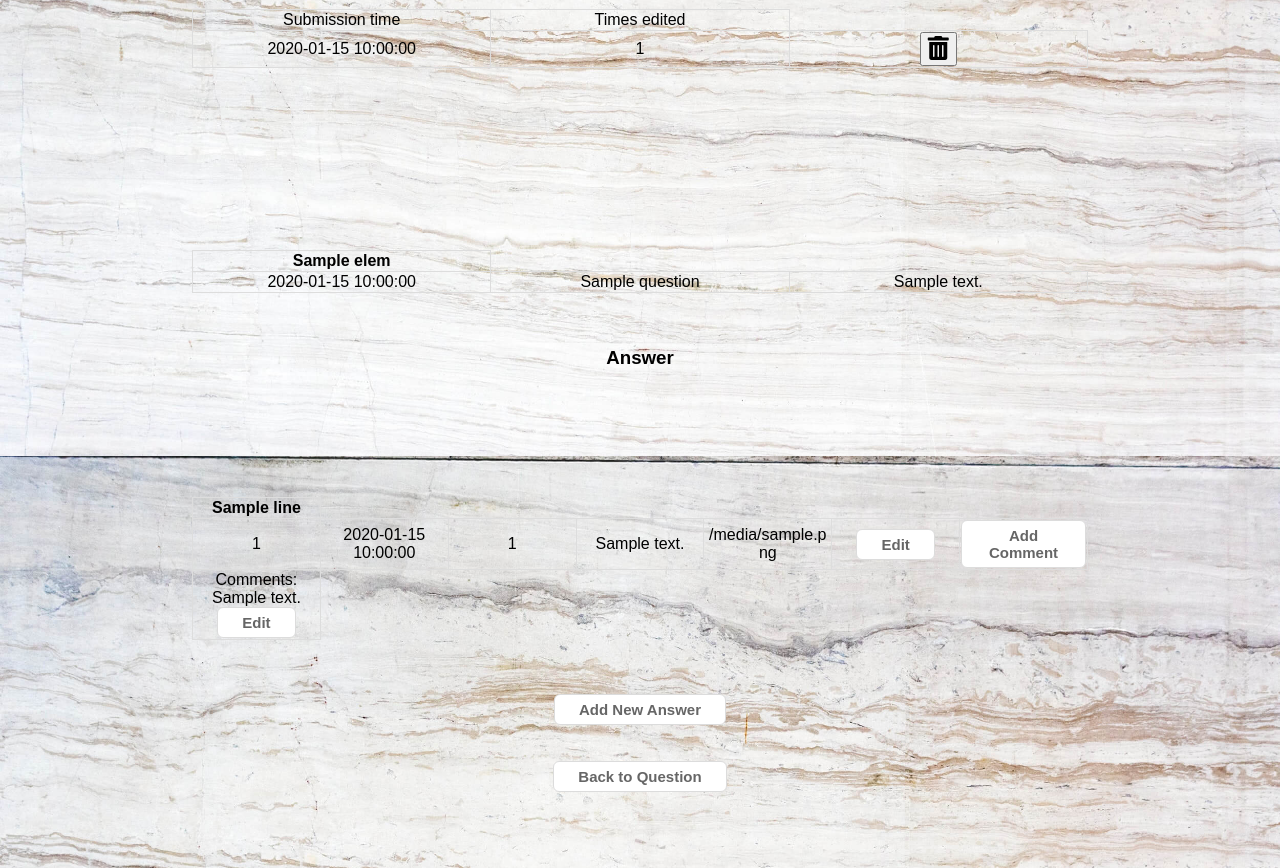
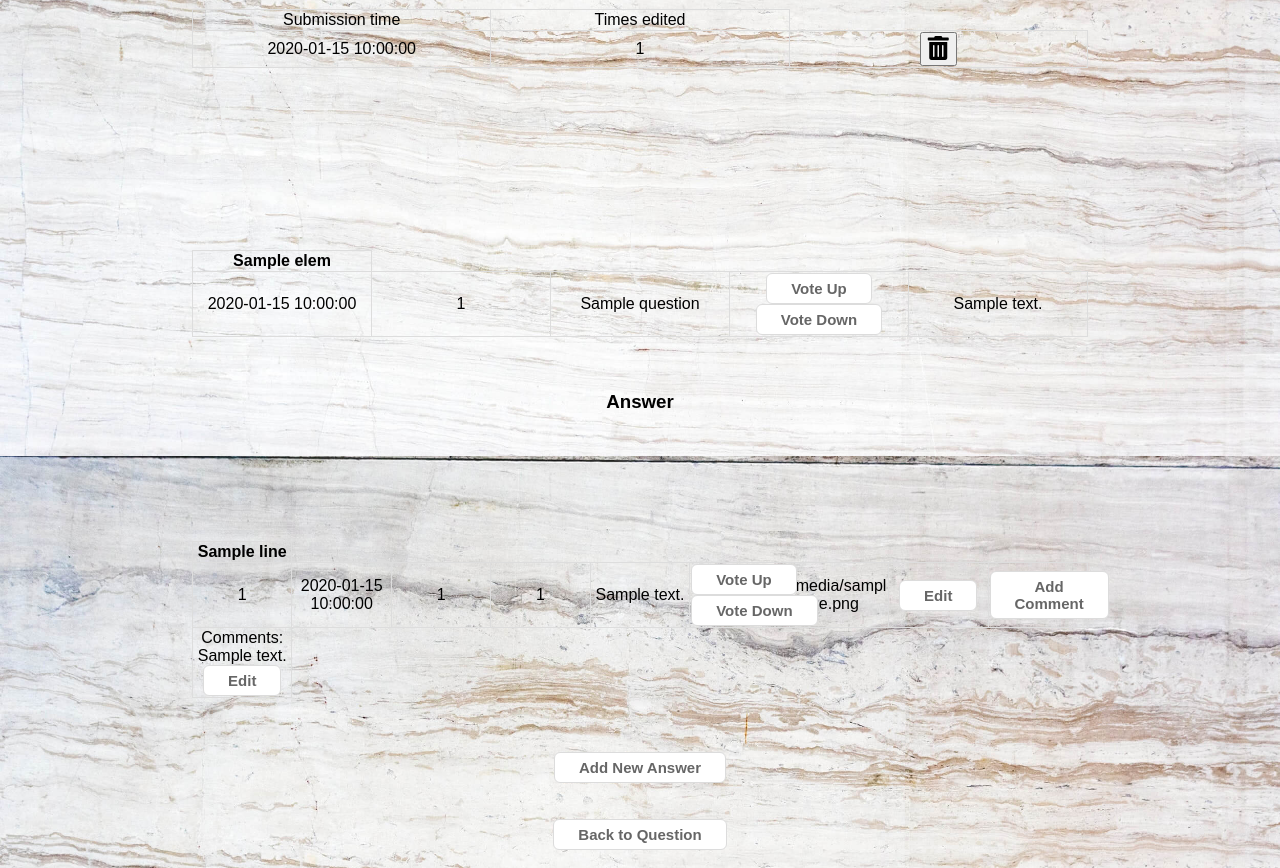
Before and after one commit to tejfi/Askmate3, a Flask app: template templates/display.html in a window 1280 px wide. Shown: the part 398-1266 px from the top of the page. Run offline with Flask 2, Linux system fonts and the light colour scheme; the template is opened without the code that fills it: most values are stand-ins (such as "Sample title", 1, 10 or a date in 2020).

Commit message:
Vote buttons on question and answer working

```diff
--- a/data_handler.py
+++ b/data_handler.py
@@ -202,3 +202,41 @@ def get_comment_by_id(cursor, id):
     """, {'id': id})
     comment = cursor.fetchone()
     return comment
+
+
+@database_common.connection_handler
+def get_question_vote_number_by_id(cursor, id):
+    cursor.execute('''
+    SELECT vote_number FROM question
+        WHERE id = %(id)s;
+    ''', {'id':id})
+    vote_number_dict = cursor.fetchone()
+    vote_number = vote_number_dict['vote_number']
+    return vote_number
+
+
+@database_common.connection_handler
+def get_answer_vote_number_by_id(cursor, id):
+    cursor.execute('''
+    SELECT vote_number FROM answer
+        WHERE id = %(id)s;
+    ''', {'id':id})
+    vote_number_dict = cursor.fetchone()
+    vote_number = vote_number_dict['vote_number']
+    return vote_number
+
+
+@database_common.connection_handler
+def update_question_vote_number(cursor, vote_number, id):
+    cursor.execute('''
+    UPDATE question SET vote_number = %(vote_number)s
+    WHERE id = %(id)s
+    ''', {'vote_number': vote_number, 'id': id})
+
+
+@database_common.connection_handler
+def update_answer_vote_number(cursor, vote_number, id):
+    cursor.execute('''
+    UPDATE answer SET vote_number = %(vote_number)s
+    WHERE id = %(id)s
+    ''', {'vote_number': vote_number, 'id': id})
--- a/server.py
+++ b/server.py
@@ -59,14 +59,13 @@ def display_question(id):
     comment_to_question = data_handler.get_comment_by_question_id(id)
     for answer in answers:
         comments.append(data_handler.get_comments_by_answer_id(answer["id"]))
-        print(comments)
     return render_template('display.html', questions=questions, answers=answers,comment_to_question=comment_to_question, comments=comments)
 
 
 @app.route('/question/<question_id>/new-answer', methods=['POST', 'GET'])
 def add_answer(question_id):
     if request.method == 'POST':
-        vote_number = request.form["vote_number"]
+        vote_number = 0
         message = request.form["message"]
         image = request.form["image"]
         data_handler.insert_answer_table(vote_number, question_id, message, image)
@@ -140,13 +139,43 @@ def edit_answer_comment(comment_id):
         message = request.form.get('message')
         data_handler.edit_answer_comment(message, comment_id)
         return redirect(url_for('display_question', id=question_id))
-
     question_id = request.form.get('question_id')
     comment = data_handler.get_comment_by_id(comment_id)
-    print(comment)
     return render_template('edit_answer_comments.html', id=question_id, comment=comment)
 
 
+@app.route('/question/<id>/vote-up', methods=['POST'])
+def vote_question_up(id):
+    if request.method == 'POST':
+        vote_number = data_handler.get_question_vote_number_by_id(id) + 1
+        data_handler.update_question_vote_number(vote_number, id)
+        return redirect(url_for("display_question", id=id))
+
+
+@app.route('/question/<id>/vote-down', methods=['POST'])
+def vote_question_down(id):
+    if request.method == 'POST':
+        vote_number = data_handler.get_question_vote_number_by_id(id) - 1
+        data_handler.update_question_vote_number(vote_number, id)
+        return redirect(url_for("display_question", id=id))
+
+
+@app.route('/answer/<id>/vote-up', methods=['POST'])
+def vote_answer_up(id):
+    if request.method == 'POST':
+        question_id = request.form.get('question_id')
+        vote_number = data_handler.get_answer_vote_number_by_id(id) + 1
+        data_handler.update_answer_vote_number(vote_number, id)
+        return redirect(url_for("display_question", id=question_id))
+
+
+@app.route('/answer/<id>/vote-down', methods=['POST'])
+def vote_answer_down(id):
+    if request.method == 'POST':
+        question_id = request.form.get('question_id')
+        vote_number = data_handler.get_answer_vote_number_by_id(id) - 1
+        data_handler.update_answer_vote_number(vote_number, id)
+        return redirect(url_for("display_question", id=question_id))
 
 
 if __name__ == '__main__':
--- a/templates/display.html
+++ b/templates/display.html
@@ -77,8 +77,16 @@
                 {#                <td>{{ line['id'] }}</td>#}
                 <td>{{ line['submission_time'] }}</td>
                 {#                <td>{{ line['view_number'] }}</td>#}
-                {#                <td>{{ line['vote_number'] }}#}
+                <td>{{ line['vote_number'] }}
                 <td>{{ line['title'] }}</td>
+                <td>
+                <form action="{{ url_for('vote_question_up', id=line['id']) }}" name="vote_up" method="POST">
+                    <input class="button" type="submit" value="Vote Up">
+                </form>
+                <form action="{{ url_for('vote_question_down', id=line['id']) }}" name="vote_down" method="POST">
+                    <input class="button" type="submit" value="Vote Down">
+                </form>
+                </td>
                 <td>{{ line['message'] }}</td>
 
             </tr>
@@ -99,8 +107,19 @@
             <tr>
                 <td>{{ answer["id"] }}</td>
                 <td>{{ answer["submission_time"] }}</td>
+                <td>{{ answer['vote_number'] }}</td>
                 <td>{{ answer['question_id'] }}</td>
                 <td>{{ answer['message'] }}</td>
+                <td>
+                <form action="{{ url_for('vote_answer_up', id=answer['id']) }}" name="vote_up" method="POST">
+                    <input class="button" type="submit" value="Vote Up">
+                    <input type="hidden" name="question_id" value="{{ answer['question_id'] }}">
+                </form>
+                <form action="{{ url_for('vote_answer_down', id=answer['id']) }}" name="vote_down" method="POST">
+                    <input class="button" type="submit" value="Vote Down">
+                    <input type="hidden" name="question_id" value="{{ answer['question_id'] }}">
+                </form>
+                </td>
                 <td>{{ answer['image'] }}</td>
                 <td>
                     <div id="button">
```
Also changed, not shown: 1 other file.
